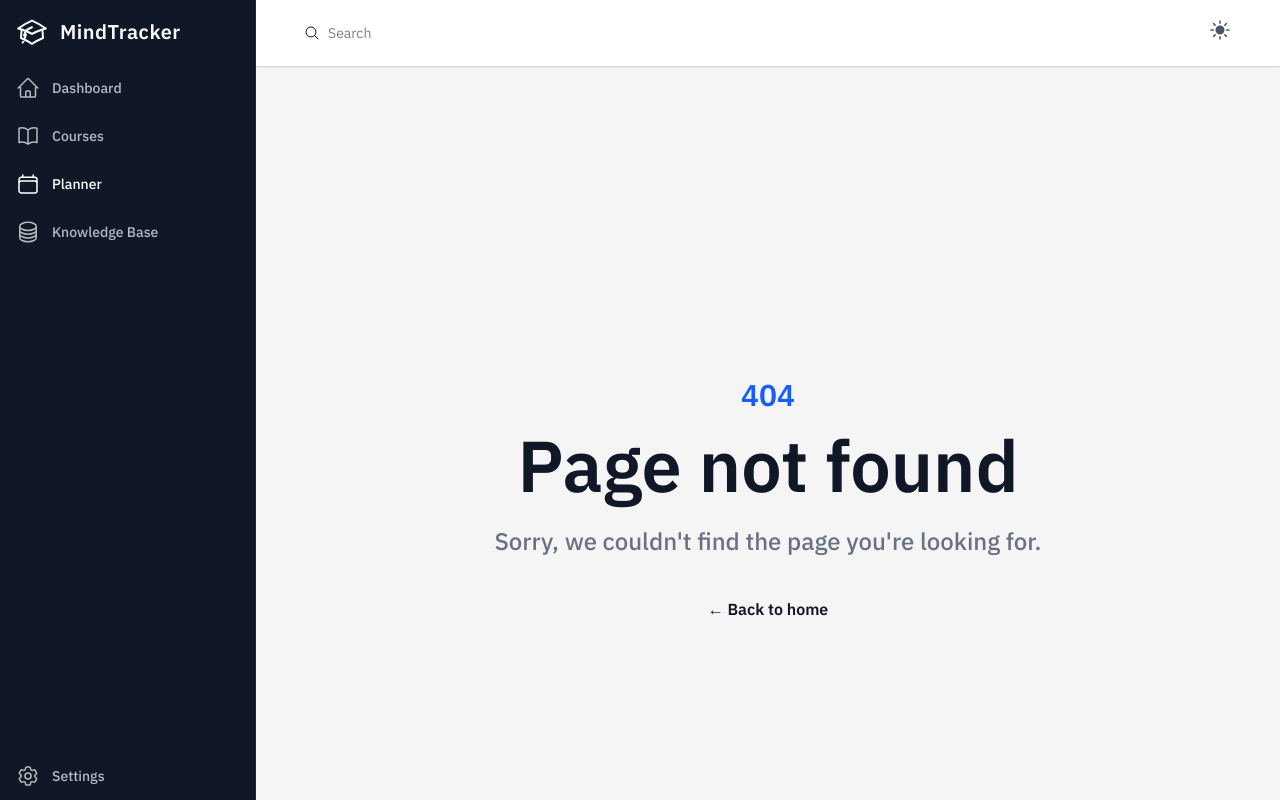
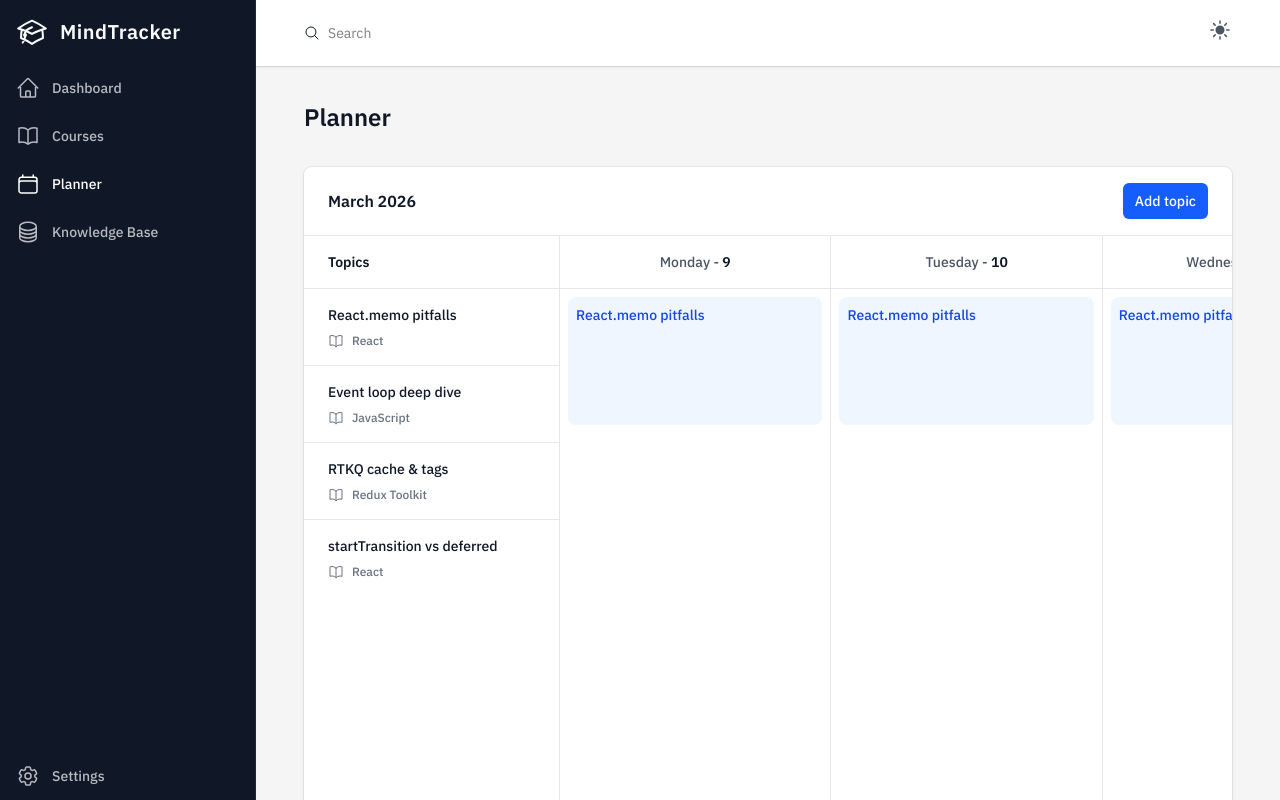
Before and after one commit to denys-suhachenko/learning-tracker, a React (Vite) app: page /planner in a window 1280 px wide. Before the commit this address had no page. Shown: the top 800 px of the page. Built offline with nearby package versions, Linux system fonts and the light colour scheme.

Commit message:
added planner page and board ui (#12)

```diff
--- a/src/app/router/router.tsx
+++ b/src/app/router/router.tsx
@@ -7,6 +7,7 @@ import {
   DashboardPage,
   KnowledgeBasePage,
   NotFoundPage,
+  PlannerPage,
 } from '@/pages';
 
 export const router = createBrowserRouter([
@@ -29,6 +30,10 @@ export const router = createBrowserRouter([
         ],
       },
       {
+        path: 'planner',
+        Component: PlannerPage,
+      },
+      {
         path: 'knowledge-base',
         Component: KnowledgeBasePage,
       },
--- /dev/null
+++ b/src/features/planner/api/mock.ts
@@ -0,0 +1,76 @@
+import type { Topic } from '@/features/courses/model/types';
+
+type Day = 'Mon' | 'Tue' | 'Wed' | 'Thu' | 'Fri' | 'Sat' | 'Sun';
+
+export const topicsList: Topic[] = [
+  {
+    id: '2b1ec99e',
+    title: 'React.memo pitfalls',
+    course: 'React',
+    minutes: 30,
+    status: 'COMPLETED',
+  },
+  {
+    id: 'c0a413fb',
+    title: 'Event loop deep dive',
+    course: 'JavaScript',
+    minutes: 45,
+    status: 'IN_PROGRESS',
+  },
+  {
+    id: '98fabc21',
+    title: 'RTKQ cache & tags',
+    course: 'Redux Toolkit',
+    minutes: 35,
+    status: 'NOT_STARTED',
+  },
+  {
+    id: 'f7d24c8a',
+    title: 'startTransition vs deferred',
+    course: 'React',
+    minutes: 40,
+    status: 'COMPLETED',
+  },
+];
+
+export const topicsByDay: Record<Day, Topic[]> = {
+  Mon: [
+    {
+      id: '2b1ec99e',
+      title: 'React.memo pitfalls',
+      course: 'React',
+      minutes: 30,
+      status: 'COMPLETED',
+    },
+  ],
+  Tue: [
+    {
+      id: 'c0a413fb',
+      title: 'Event loop deep dive',
+      course: 'JavaScript',
+      minutes: 45,
+      status: 'IN_PROGRESS',
+    },
+  ],
+  Wed: [
+    {
+      id: '98fabc21',
+      title: 'RTKQ cache & tags',
+      course: 'Redux Toolkit',
+      minutes: 35,
+      status: 'NOT_STARTED',
+    },
+  ],
+  Thu: [
+    {
+      id: 'f7d24c8a',
+      title: 'startTransition vs deferred',
+      course: 'React',
+      minutes: 40,
+      status: 'COMPLETED',
+    },
+  ],
+  Fri: [],
+  Sat: [],
+  Sun: [],
+};
--- /dev/null
+++ b/src/features/planner/ui/PlannerBoard.tsx
@@ -0,0 +1,76 @@
+import { Button } from '@/shared/ui';
+import { topicsList } from '../api/mock';
+import { BookOpenIcon } from '@heroicons/react/24/outline';
+
+const DAYS = [
+  'Monday',
+  'Tuesday',
+  'Wednesday',
+  'Thursday',
+  'Friday',
+  'Saturday',
+  'Sunday',
+] as const;
+
+const PlannerBoard = () => {
+  return (
+    <div className="overflow-hidden rounded-lg shadow-sm outline-1 outline-black/5 dark:outline-gray-700">
+      <header className="border-b border-gray-200 bg-white px-6 py-4 text-gray-900 dark:border-gray-700 dark:bg-gray-800 dark:text-white">
+        <div className="flex items-center justify-between">
+          <h2 className="font-semibold">
+            <time dateTime="2026-02-12">March 2026</time>
+          </h2>
+          <Button size="large">Add topic</Button>
+        </div>
+      </header>
+
+      <div className="grid max-w-full grid-cols-[256px_1fr] border-b border-gray-200 bg-white text-gray-900 dark:border-gray-700 dark:bg-gray-800/50 dark:text-white">
+        <div className="border-r border-gray-200 dark:border-gray-700">
+          <div className="border-b border-gray-200 px-6 py-4 text-sm font-semibold dark:border-gray-700">
+            Topics
+          </div>
+          <div>
+            <ul className="h-[680px] divide-y divide-gray-200 overflow-y-auto dark:divide-gray-700">
+              {topicsList.map((topic) => (
+                <li
+                  key={topic.id}
+                  className="test-gray-800 px-6 py-4 text-sm font-medium dark:text-white/75"
+                >
+                  <h3>{topic.title}</h3>
+                  <p className="mt-2 flex items-center text-xs text-gray-500 dark:text-white/50">
+                    <BookOpenIcon className="mr-2 size-4" />
+                    {topic.course}
+                  </p>
+                </li>
+              ))}
+            </ul>
+          </div>
+        </div>
+
+        <div className="overflow-x-auto">
+          <div className="grid h-full min-w-[1900px] grid-cols-7 divide-x divide-gray-200 dark:divide-gray-700">
+            {DAYS.map((day, i) => (
+              <div key={day}>
+                <div className="border-b border-gray-200 px-6 py-4 text-center text-sm font-medium text-gray-600 dark:border-gray-700 dark:text-white/75">
+                  {day} -{' '}
+                  <span className="font-semibold text-gray-900 dark:text-white">
+                    {i + 9}
+                  </span>
+                </div>
+                <div className="flex h-[680px] flex-col space-y-2 overflow-y-auto p-2">
+                  <div className="hover:bg- min-h-[128px] cursor-pointer rounded-lg bg-blue-50 p-2 text-sm select-none hover:bg-blue-100 dark:bg-gray-800 dark:hover:bg-gray-700/50">
+                    <span className="text-sm font-medium text-blue-700 dark:text-white">
+                      React.memo pitfalls
+                    </span>
+                  </div>
+                </div>
+              </div>
+            ))}
+          </div>
+        </div>
+      </div>
+    </div>
+  );
+};
+
+export default PlannerBoard;
--- /dev/null
+++ b/src/pages/PlannerPage/PlannerPage.tsx
@@ -0,0 +1,15 @@
+import PlannerBoard from '@/features/planner/ui/PlannerBoard';
+
+const PlannerPage = () => {
+  return (
+    <>
+      <div className="mb-8 flex items-center justify-between">
+        <div className="text-2xl leading-9 font-semibold">Planner</div>
+      </div>
+
+      <PlannerBoard />
+    </>
+  );
+};
+
+export default PlannerPage;
--- a/src/pages/index.ts
+++ b/src/pages/index.ts
@@ -3,3 +3,4 @@ export { default as NotFoundPage } from './NotFoundPage/NotFoundPage';
 export { default as CoursesListPage } from './courses/CoursesListPage';
 export { default as CoursePage } from './courses/CoursePage';
 export { default as KnowledgeBasePage } from './KnowledgeBasePage/KnowledgeBasePage';
+export { default as PlannerPage } from './PlannerPage/PlannerPage';
```
